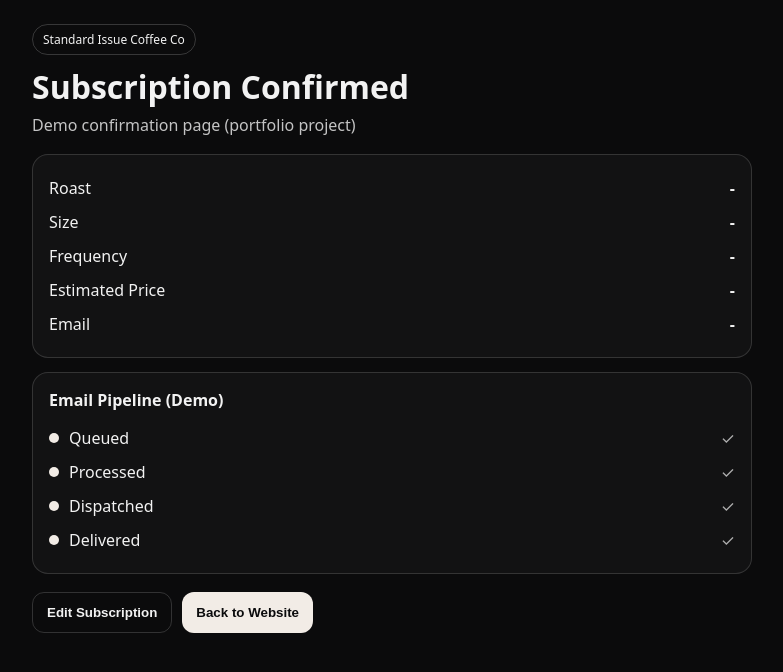
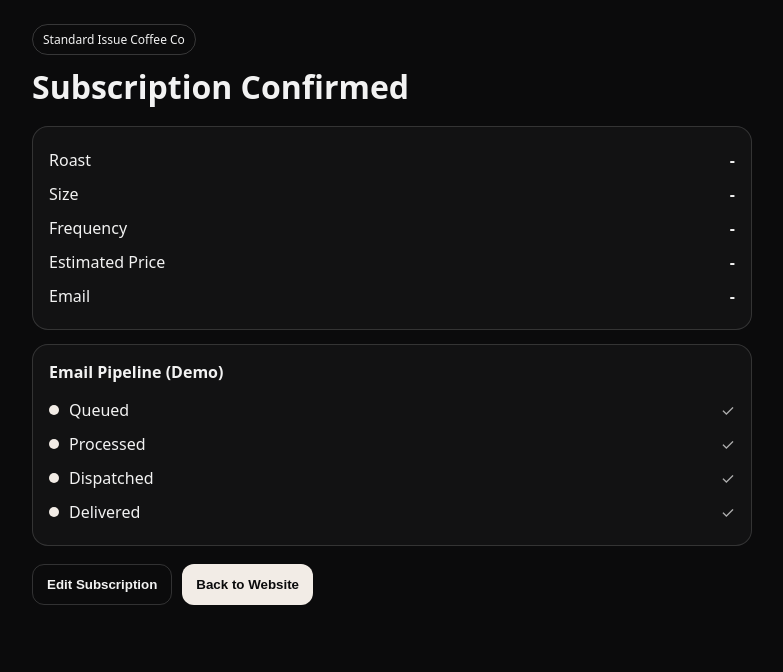
Before and after one commit to masonbarneslv/standard-issue-coffee-co., a Next.js app: page /confirm in a window 1280 px wide. Shown: the top 672 px of the page, without its empty margins (248-1031 px from the left). Built offline with nearby package versions, Linux system fonts and the light colour scheme.

Commit message:
Update confirm page.jsx

```diff
--- a/app/confirm/page.jsx
+++ b/app/confirm/page.jsx
@@ -1,6 +1,5 @@
-export const dynamic = "force-dynamic"; // 🔴 REQUIRED FIX FOR VERCEL
-
-"use client";
+"use client"; // 🔴 MUST BE FIRST LINE
+export const dynamic = "force-dynamic";
 
 import { useEffect, useState } from "react";
 import { useSearchParams, useRouter } from "next/navigation";
@@ -18,7 +17,7 @@ export default function ConfirmPage() {
 
   const [step, setStep] = useState(0);
 
-  // Fake email pipeline animation (queued → sent)
+  // Fake email pipeline animation
   useEffect(() => {
     const timers = [
       setTimeout(() => setStep(1), 400),
@@ -34,9 +33,6 @@ export default function ConfirmPage() {
         <header style={styles.header}>
           <div style={styles.badge}>Standard Issue Coffee Co</div>
           <h1 style={styles.title}>Subscription Confirmed</h1>
-          <p style={styles.subtitle}>
-            Demo confirmation page (portfolio project)
-          </p>
 
           {emailStatus === "sent_demo" && (
             <div style={styles.banner}>
@@ -47,31 +43,18 @@ export default function ConfirmPage() {
         </header>
 
         <section style={styles.card}>
-          <div style={styles.row}>
-            <span>Roast</span>
-            <b>{roast}</b>
-          </div>
-          <div style={styles.row}>
-            <span>Size</span>
-            <b>{size}</b>
-          </div>
-          <div style={styles.row}>
-            <span>Frequency</span>
-            <b>{frequency}</b>
-          </div>
-          <div style={styles.row}>
-            <span>Estimated Price</span>
-            <b>{price !== "-" ? `$${Number(price).toFixed(2)}` : "-"}</b>
-          </div>
-          <div style={styles.row}>
-            <span>Email</span>
-            <b>{email}</b>
-          </div>
+          <Row label="Roast" value={roast} />
+          <Row label="Size" value={size} />
+          <Row label="Frequency" value={frequency} />
+          <Row
+            label="Estimated Price"
+            value={price !== "-" ? `$${Number(price).toFixed(2)}` : "-"}
+          />
+          <Row label="Email" value={email} />
         </section>
 
         <section style={styles.card}>
           <h2 style={styles.h2}>Email Pipeline (Demo)</h2>
-
           <PipelineRow label="Queued" active={step >= 1} />
           <PipelineRow label="Processed" active={step >= 2} />
           <PipelineRow label="Dispatched" active={step >= 3} />
@@ -79,7 +62,10 @@ export default function ConfirmPage() {
         </section>
 
         <div style={styles.actions}>
-          <button style={styles.btnGhost} onClick={() => router.push("/subscribe")}>
+          <button
+            style={styles.btnGhost}
+            onClick={() => router.push("/subscribe")}
+          >
             Edit Subscription
           </button>
           <button
@@ -94,6 +80,15 @@ export default function ConfirmPage() {
         </div>
       </div>
     </main>
+  );
+}
+
+function Row({ label, value }) {
+  return (
+    <div style={styles.row}>
+      <span>{label}</span>
+      <b>{value}</b>
+    </div>
   );
 }
 
@@ -130,7 +125,6 @@ const styles = {
     fontSize: 12,
   },
   title: { margin: "10px 0 6px", fontSize: 32 },
-  subtitle: { margin: 0, opacity: 0.8 },
   banner: {
     marginTop: 12,
     padding: 12,
```
